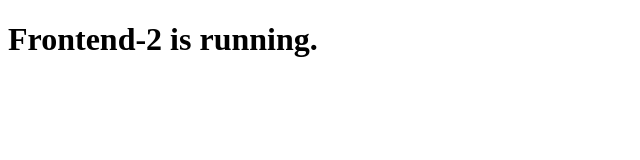
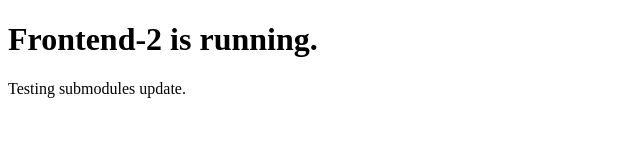
Before and after one commit to KomalkN/frontend-2, a plain HTML site: page index.html in a window 1280 px wide. Shown: the whole page, without its empty margins (0-640 px from the left). Drawn offline with Linux system fonts and the light colour scheme.

Commit message:
Update index.html

```diff
--- a/index.html
+++ b/index.html
@@ -5,5 +5,7 @@
 </head>
 <body>
   <h1>Frontend-2 is running.</h1>
+  <p>Testing submodules update.</p>
 </body>
+
 </html>
```
